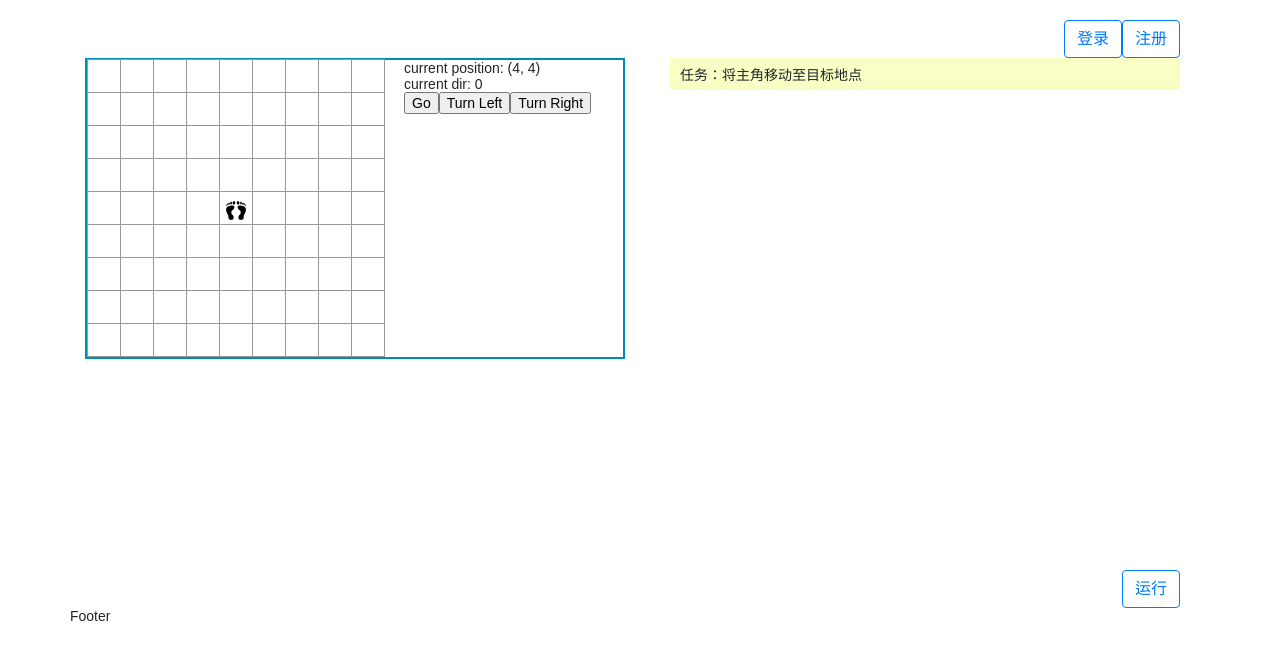
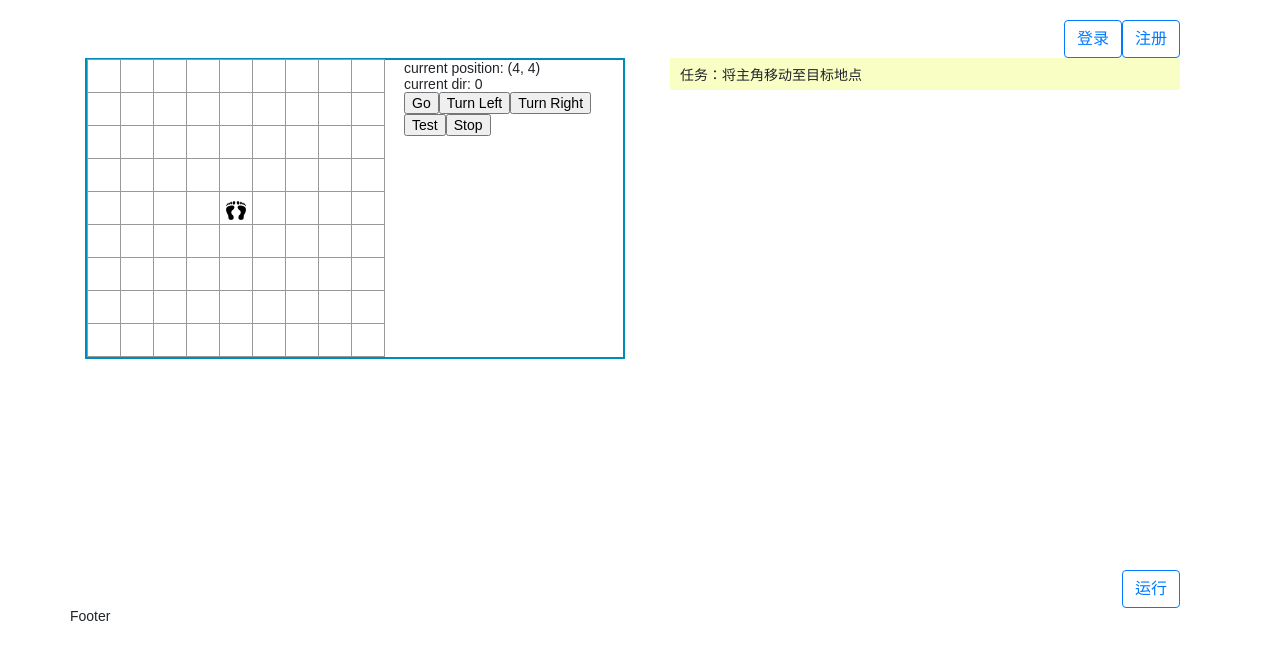
Before and after one commit to leefige/CodingPlayground, a React (Create React App) app in the folder react-frontend/: page / in a window 1280 px wide. Shown: the top 660 px of the page. Built offline with nearby package versions, Linux system fonts and the light colour scheme.

Commit message:
add Test & Stop button; Test can exec the actions with interval = 1s, and Stop can stop it

```diff
--- a/react-frontend/src/components/Game.js
+++ b/react-frontend/src/components/Game.js
@@ -64,8 +64,13 @@ class Game extends React.Component {
     this.state = {
       curPos: 40,
       dir: 0,
-      size: 9
+      size: 9,
+      curStep: 0
     };
+  }
+
+  tick() {
+    this.go();
   }
 
   go() {
@@ -78,6 +83,23 @@ class Game extends React.Component {
       this.setState({curPos: this.state.curPos + this.state.size})
     else if (this.state.dir == 3)
       this.setState({curPos: this.state.curPos - 1})
+  }
+
+  turn_left() {
+    this.setState({dir: (this.state.dir + 3) % 4})
+  }
+
+  turn_right() {
+    this.setState({dir: (this.state.dir + 1) % 4})
+  }
+
+  test() {
+    this.setState({curStep: (this.state.curStep + 1) % 8});
+    console.log(this.state.curStep);
+    if (this.state.curStep % 2 == 0)
+      this.go();
+    else
+      this.turn_left();
   }
 
   render() {
@@ -101,11 +123,18 @@ class Game extends React.Component {
           <button onClick={() => this.go()}>
             Go
           </button>
-          <button onClick={() => this.setState({dir: (this.state.dir + 3) % 4})}>
+          <button onClick={() => this.turn_left()}>
             Turn Left
           </button>
-          <button onClick={() => this.setState({dir: (this.state.dir + 1) % 4})}>
+          <button onClick={() => this.turn_right()}>
             Turn Right
+          </button>
+          <br/>
+          <button onClick={() => this.interval = setInterval(() => this.test(), 1000)}>
+            Test
+          </button>
+          <button onClick={() => clearInterval(this.interval)}>
+            Stop
           </button>
         </div>
       </div>
```
